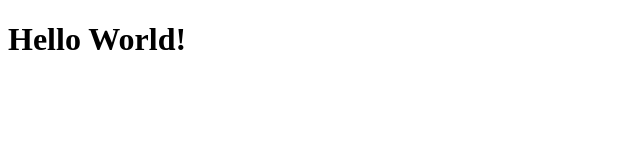
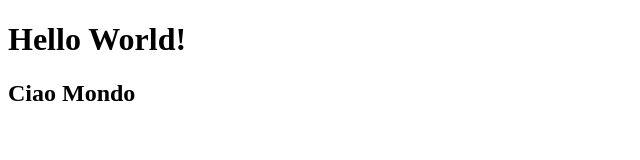
Before and after one commit to burillu/htmlcss-hello, a plain HTML site: page index.html in a window 1280 px wide. Shown: the whole page, without its empty margins (0-640 px from the left). Drawn offline with Linux system fonts and the light colour scheme.

Commit message:
aggiunto h2 con traduzione

```diff
--- a/index.html
+++ b/index.html
@@ -17,5 +17,6 @@ Committare e pushare. -->
     </head>
     <body>
         <h1>Hello World!</h1>
+        <h2>Ciao Mondo</h2>
     </body>
 </html>
```
